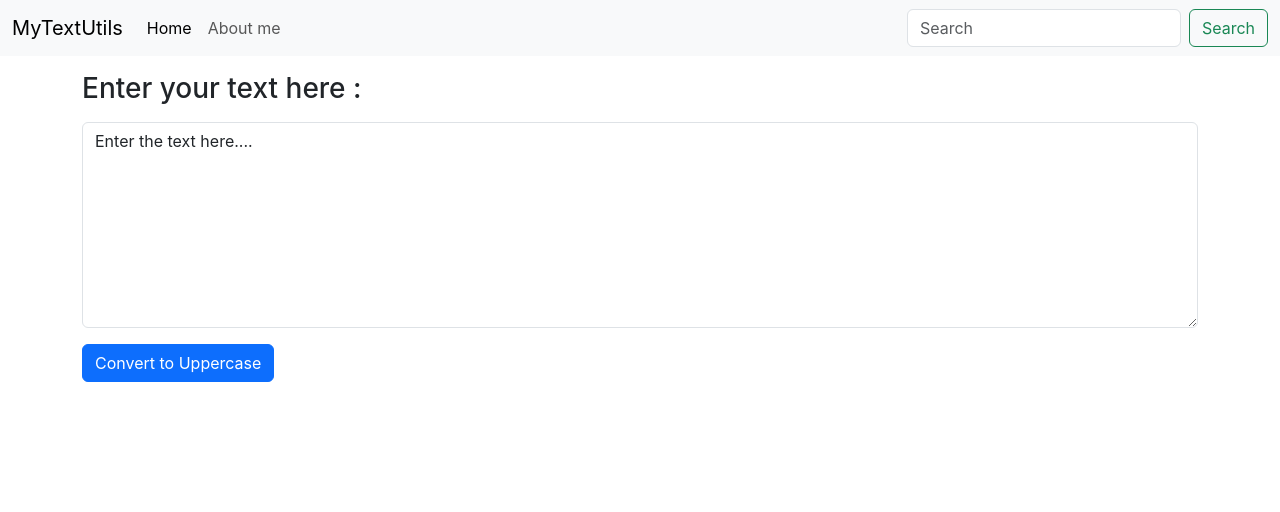
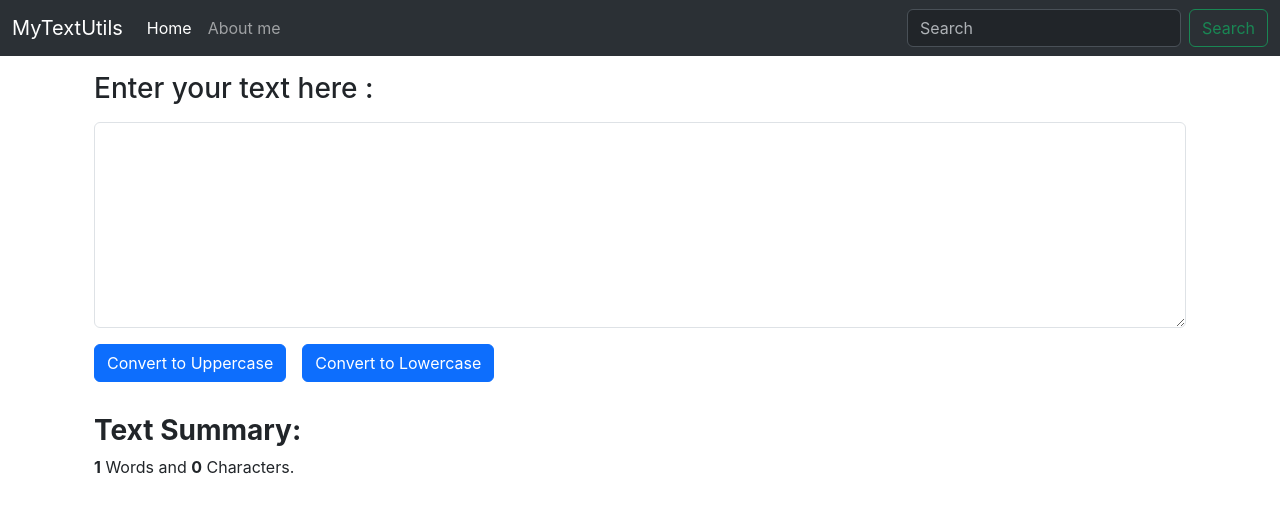
Before and after one commit to HemanthBandi145/harry-react-tut, a React (Create React App) app: page / in a window 1280 px wide. Shown: the top 512 px of the page. Built offline with nearby package versions, Linux system fonts and the light colour scheme.

Commit message:
Added extra functionalities to TextUtils

```diff
--- a/src/components/Navbar.js
+++ b/src/components/Navbar.js
@@ -5,7 +5,7 @@ import PropTypes from 'prop-types'
 export default function Navbar(props) {
   return (
     <div>
-      <nav className="navbar navbar-expand-lg bg-body-tertiary">
+      <nav className="navbar navbar-expand-lg bg-body-tertiary" data-bs-theme="dark">
   <div className="container-fluid">
     <a className="navbar-brand" href="/">{props.titlename}</a>
     <button className="navbar-toggler" type="button" data-bs-toggle="collapse" data-bs-target="#navbarSupportedContent" aria-controls="navbarSupportedContent" aria-expanded="false" aria-label="Toggle navigation">
--- a/src/components/Textform.js
+++ b/src/components/Textform.js
@@ -2,18 +2,20 @@
 import React, { useState } from "react";
 
 export default function Textform(props) {
-  const [text, setText] = useState("Enter the text here....");
-  const handleOnClick = () =>{
+  const [text, setText] = useState("");
+  const handleOnUpClick = () =>{
     setText(text.toUpperCase());
   }
+  const handleOnLoClick = () =>{
+    setText(text.toLowerCase());
+  }
   const handleOnChange = (event) =>{
-    console.log("On change count")
     setText(event.target.value);
   }
   return (
     <div>
 
-      <div className="mb-3" >
+      <div className="container mb-3" >
         <label htmlFor="OpArea" className="form-label">
         <h3>{props.heading}</h3>
         </label>
@@ -24,7 +26,13 @@ export default function Textform(props) {
           rows="8"
           onChange={handleOnChange}
         ></textarea>
-        <button className='btn btn-primary mt-3' type='submit' onClick={handleOnClick}>Convert to Uppercase</button>
+        <button className='btn btn-primary my-3' type='submit' onClick={handleOnUpClick}>Convert to Uppercase</button>
+        <button className='btn btn-primary m-3' type='submit' onClick={handleOnLoClick}>Convert to Lowercase</button>
+
+      </div>
+      <div className="container mb-3" >
+        <h3><b>Text Summary: </b></h3>
+        <b>{text.split(" ").length}</b> Words and <b>{text.length}</b> Characters.
       </div>
     </div>
   );
```
